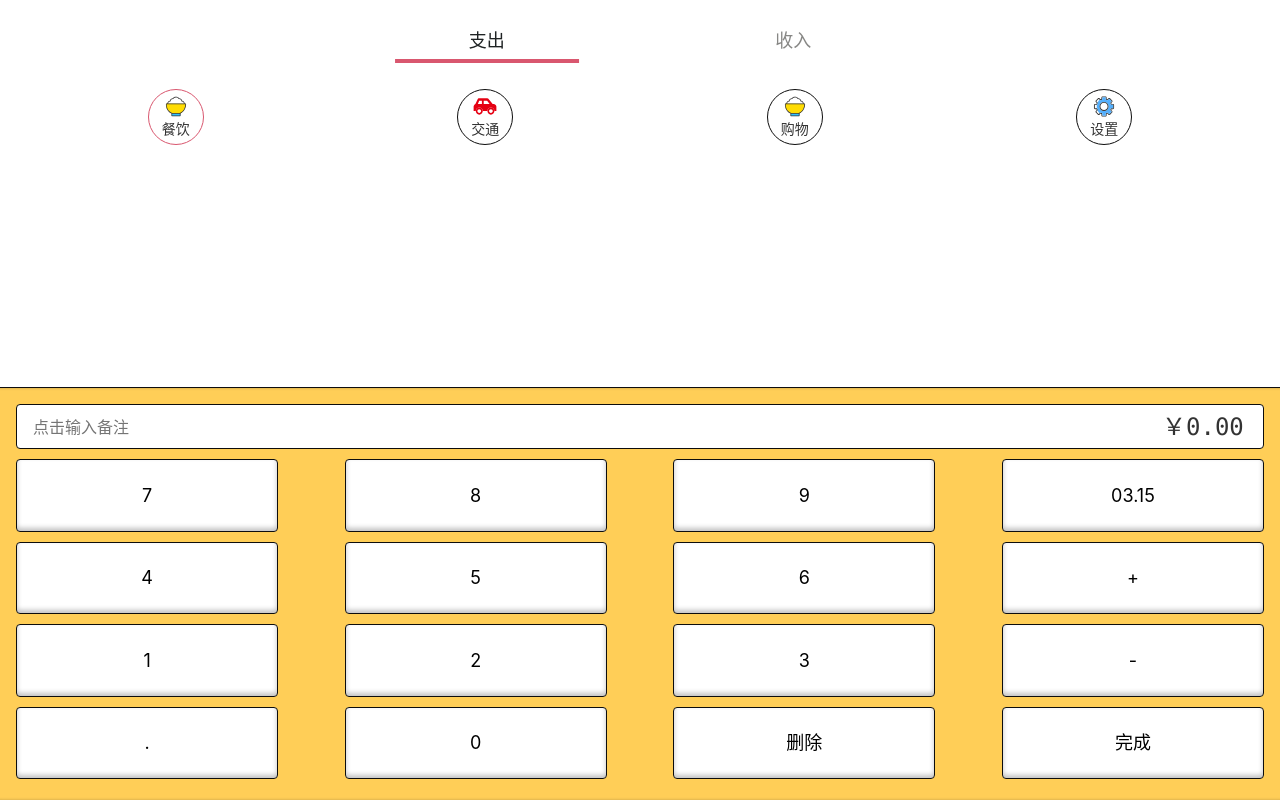
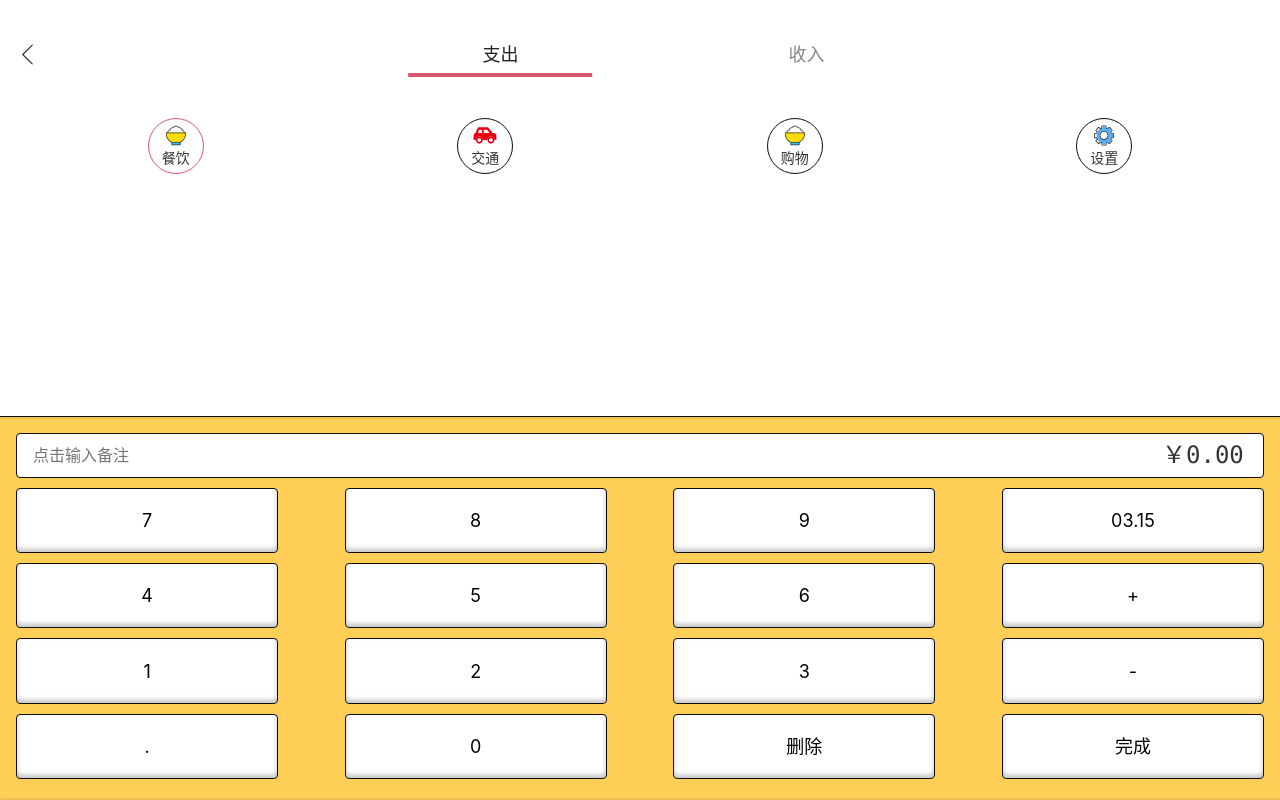
Before and after one commit to haxiedaimala/self-billing, a Vue app: page /#/money in a window 1280 px wide. Built offline with nearby package versions, Linux system fonts and the light colour scheme.

Commit message:
调整结构

```diff
--- a/src/components/Types.vue
+++ b/src/components/Types.vue
@@ -1,4 +1,7 @@
 <script setup lang="ts">
+import Icon from '@/components/Icon.vue';
+import {useRouter} from 'vue-router';
+
 defineProps({
   modelValue: {
     type: String,
@@ -8,30 +11,46 @@ defineProps({
 const emits = defineEmits<{
   (e: 'update:modelValue', value: string): void
 }>();
+const router = useRouter();
 const toggle = (value: string) => {
   if (value !== '-' && value !== '+') {
     throw new Error('type is unknown');
   }
   emits('update:modelValue', value);
 };
+const goBack = () => router.back();
 </script>
 
 <template>
+  <div class="type-wrapper">
+    <Icon name="left" class="left" @click="goBack"/>
     <ul class="type">
       <li :class="{selected:modelValue==='-'}" @click="toggle('-')">支出</li>
       <li :class="{selected:modelValue==='+'}" @click="toggle('+')">收入</li>
     </ul>
+  </div>
 </template>
 
 <style lang="scss" scoped>
+.type-wrapper {
+  display: flex;
+  align-items: center;
+  justify-content: center;
+  flex-direction: row;
+  font-size: 18px;
+  padding: 1.8em 0.8em;
+
+  .left {
+    width: 1.5em;
+    height: 1.5em;
+  }
+
   .type {
-  padding: 0 1.5em;
     display: flex;
+    flex: 1;
     flex-direction: row;
     align-items: center;
     justify-content: center;
-  font-size: 18px;
-  margin: 1em 0;
 
     li {
       width: 25%;
@@ -58,4 +77,5 @@ const toggle = (value: string) => {
       }
     }
   }
+}
 </style>
--- a/src/views/Money.vue
+++ b/src/views/Money.vue
@@ -12,13 +12,13 @@ const categoryList = computed<Category[]>(() => store.state.categoryList);
 const dateSource = computed<Category[]>(() => {
   return categoryList.value.filter(item => item.isShow && item.type === type.value);
 });
-const selectCategory =computed<Category>(()=>dateSource.value[0])
+const selectCategory = ref<Category>(dateSource.value[0]);
 </script>
 
 <template>
   <div class="wrapper">
     <Types v-model="type"/>
-    <CategoryItem v-model="dateSource" v-model:selected="selectCategory"/>
+    <CategoryItem :type="type" v-model="dateSource" v-model:selected="selectCategory"/>
     <NumberPanel/>
   </div>
 </template>
```
Lines whose indentation alone changed are shown as unchanged.
